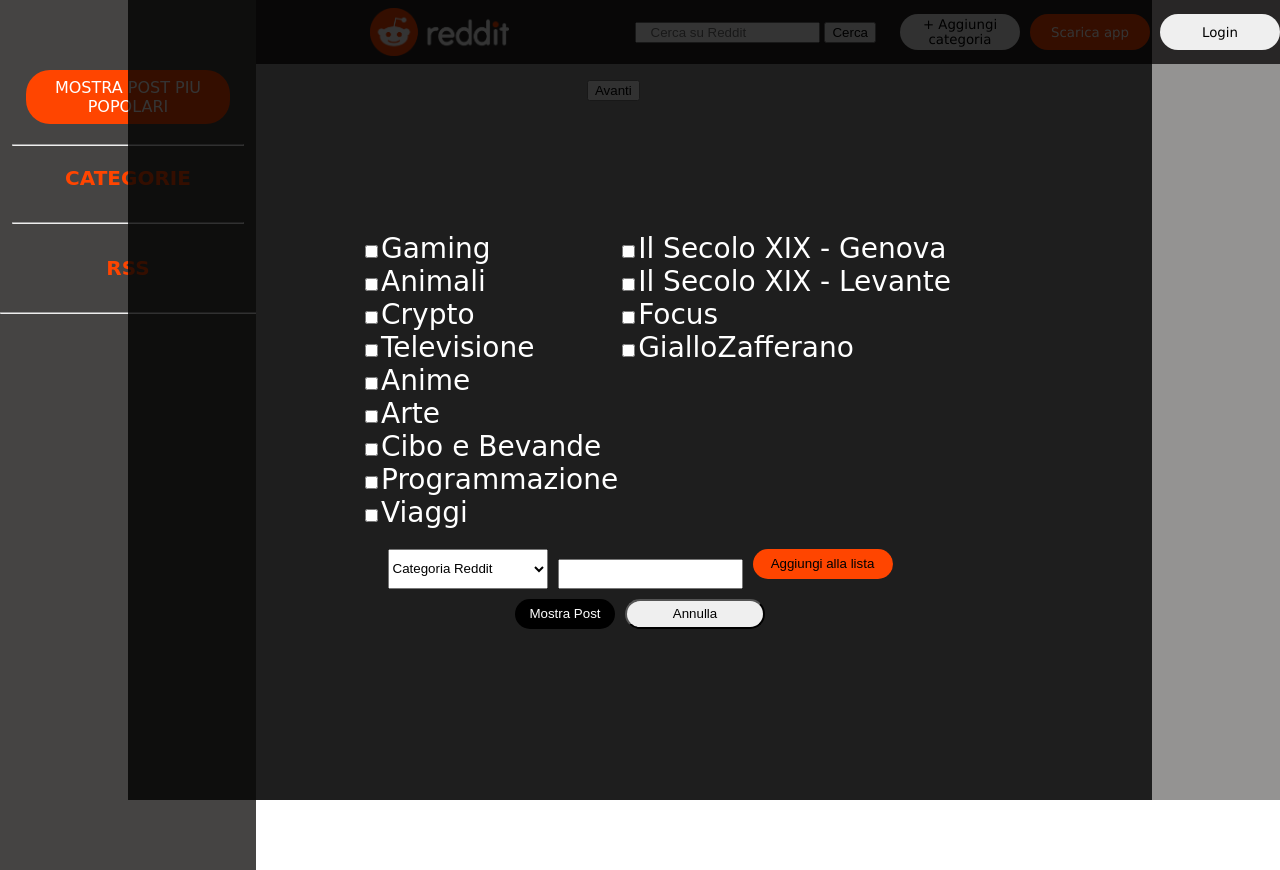
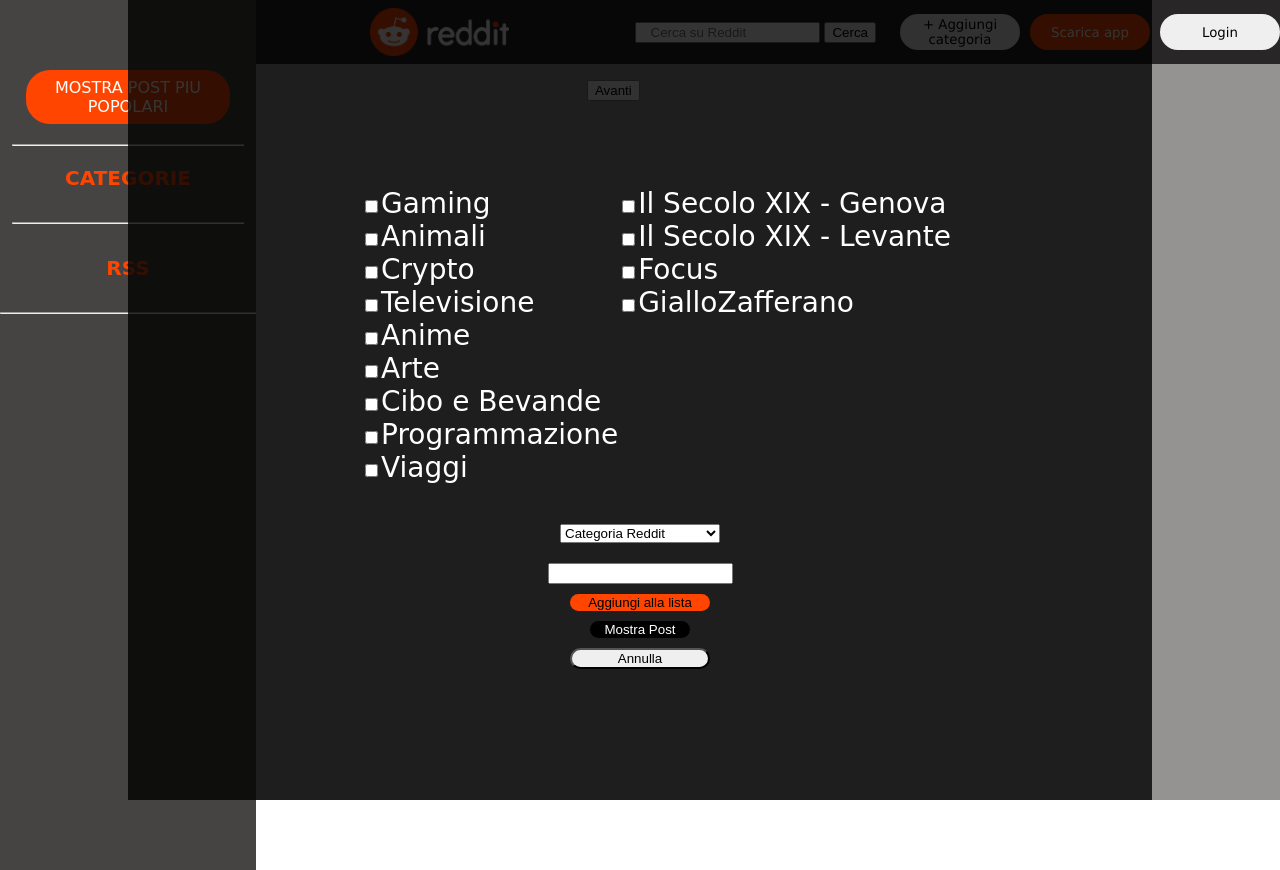
Before and after one commit to Ariela88/reddit-refact, a plain HTML site: page index.html in a window 1280 px wide. Drawn offline with Linux system fonts and the light colour scheme; a web font is replaced by a local one.

Commit message:
Update style.css

```diff
--- a/style.css
+++ b/style.css
@@ -223,13 +223,14 @@ hr {
 
 .new-category-selection {
     display: flex;
-
-    flex-wrap: wrap;
-    justify-content: center;
+flex-direction: column;
+   align-items: center;
+    justify-content: start;
     gap: 10px;
     margin: 20px;
-    height: 30px;
-    width: 50%;
+    height: 100px;
+    width:100%;
+    margin-top: 40px;
 }
 
 .new-category-selection button {
@@ -538,11 +539,12 @@ hr {
     }
 
     #selection-dialog-container button {
-        margin: 10px;
+        margin: 4px;
     }
 
     .new-category-selection {
         gap: 0;
+
     }
 
 }
```
